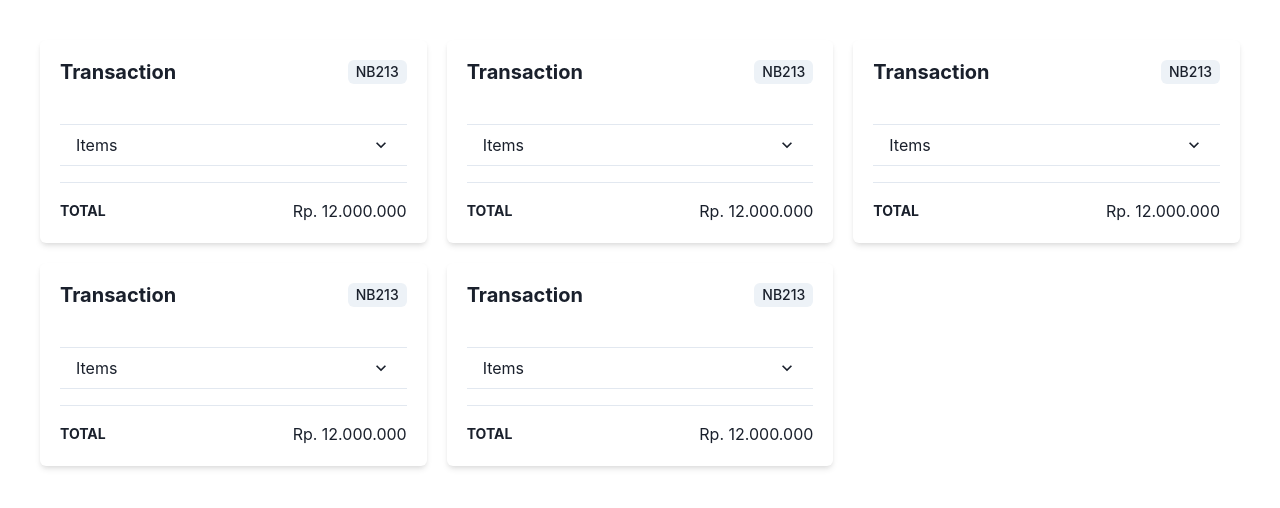
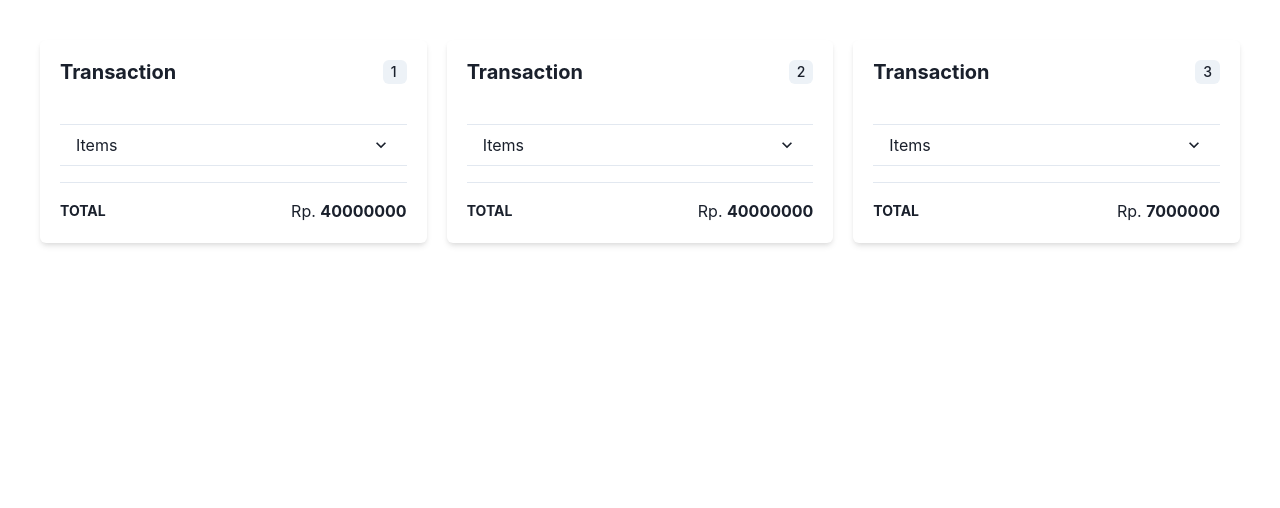
Before and after one commit to isnaayu/pascalMartApp, a React (Vite) app: page / in a window 1280 px wide. Shown: the top 508 px of the page. Built offline with nearby package versions, Linux system fonts and the light colour scheme; data requests are answered from the project's data file.

Commit message:
add feat fetch transaction

```diff
--- a/package.json
+++ b/package.json
@@ -16,6 +16,7 @@
     "@reduxjs/toolkit": "^2.0.1",
     "bootstrap": "^5.3.2",
     "framer-motion": "^10.18.0",
+    "json-server": "^1.0.0-alpha.21",
     "react": "^18.2.0",
     "react-bootstrap": "^2.10.0",
     "react-dom": "^18.2.0",
--- a/src/component/ItemPurchaseRecap.jsx
+++ b/src/component/ItemPurchaseRecap.jsx
@@ -13,7 +13,6 @@ import {
   Spacer,
   TableContainer,
   Table,
-  TableCaption,
   Thead,
   Tr,
   Th,
@@ -26,14 +25,14 @@ import {
   AccordionIcon,
 } from "@chakra-ui/react";
 
-export default function ItemPurchaseRecap({ props }) {
+export default function ItemPurchaseRecap({ transaction }) {
   return (
     <Card boxShadow="md">
       <CardHeader backgroundColor="">
         <Flex minWidth="max-content" alignItems="center" gap="2">
           <Heading size="md">Transaction</Heading>
           <Spacer />
-          <Tag>NB213</Tag>
+          <Tag>{transaction.id}</Tag>
         </Flex>
       </CardHeader>
 
@@ -61,21 +60,14 @@ export default function ItemPurchaseRecap({ props }) {
                         </Tr>
                       </Thead>
                       <Tbody>
-                        <Tr>
-                          <Td>inches</Td>
-                          <Td>millimetres (mm)</Td>
-                          <Td isNumeric>25.4</Td>
-                        </Tr>
-                        <Tr>
-                          <Td>feet</Td>
-                          <Td>centimetres (cm)</Td>
-                          <Td isNumeric>30.48</Td>
-                        </Tr>
-                        <Tr>
-                          <Td>yards</Td>
-                          <Td>metres (m)</Td>
-                          <Td isNumeric>0.91444</Td>
-                        </Tr>
+                        {transaction.items &&
+                          transaction.items.map((item) => (
+                            <Tr>
+                              <Td>{item.nama_barang}</Td>
+                              <Td>{item.quantity}</Td>
+                              <Td isNumeric>Rp. {item.sub_total}</Td>
+                            </Tr>
+                          ))}
                       </Tbody>
                     </Table>
                   </TableContainer>
@@ -89,7 +81,9 @@ export default function ItemPurchaseRecap({ props }) {
                 Total
               </Heading>
               <Spacer />
-              <Text ontSize="sm">Rp. 12.000.000</Text>
+              <Text>
+                Rp. <strong>{transaction.total_price}</strong>
+              </Text>
             </Flex>
           </Box>
         </Stack>
--- a/src/pages/PurchaseRecap.jsx
+++ b/src/pages/PurchaseRecap.jsx
@@ -4,14 +4,29 @@ import { Container, SimpleGrid, Box } from "@chakra-ui/react";
 import ItemPurchaseRecap from "../component/ItemPurchaseRecap";
 
 export default function PurchaseRecap() {
+
+  const [data, setData] = React.useState(null)
+
+  React.useEffect(() => {
+    fetch("http://localhost:3000/transactions")
+      .then((res) => res.json())
+      .then((data) => setData(data))
+      .catch((error) => console.error("Fetch error", error))
+  }, [])
+
+
+
+
+
   return (
     <>
       <SimpleGrid columns={[2, null, 3]} spacing="5" m="10">
-        <ItemPurchaseRecap></ItemPurchaseRecap>
-        <ItemPurchaseRecap></ItemPurchaseRecap>
-        <ItemPurchaseRecap></ItemPurchaseRecap>
-        <ItemPurchaseRecap></ItemPurchaseRecap>
-        <ItemPurchaseRecap></ItemPurchaseRecap>
+         {data &&
+            data.map((transaction) => (
+              <ItemPurchaseRecap transaction={transaction} key={transaction.id}></ItemPurchaseRecap>
+            ))}
+
+
       </SimpleGrid>
     </>
   );
```
Also changed, not shown: 1 other file (tests, documents, lock files or other folders).
